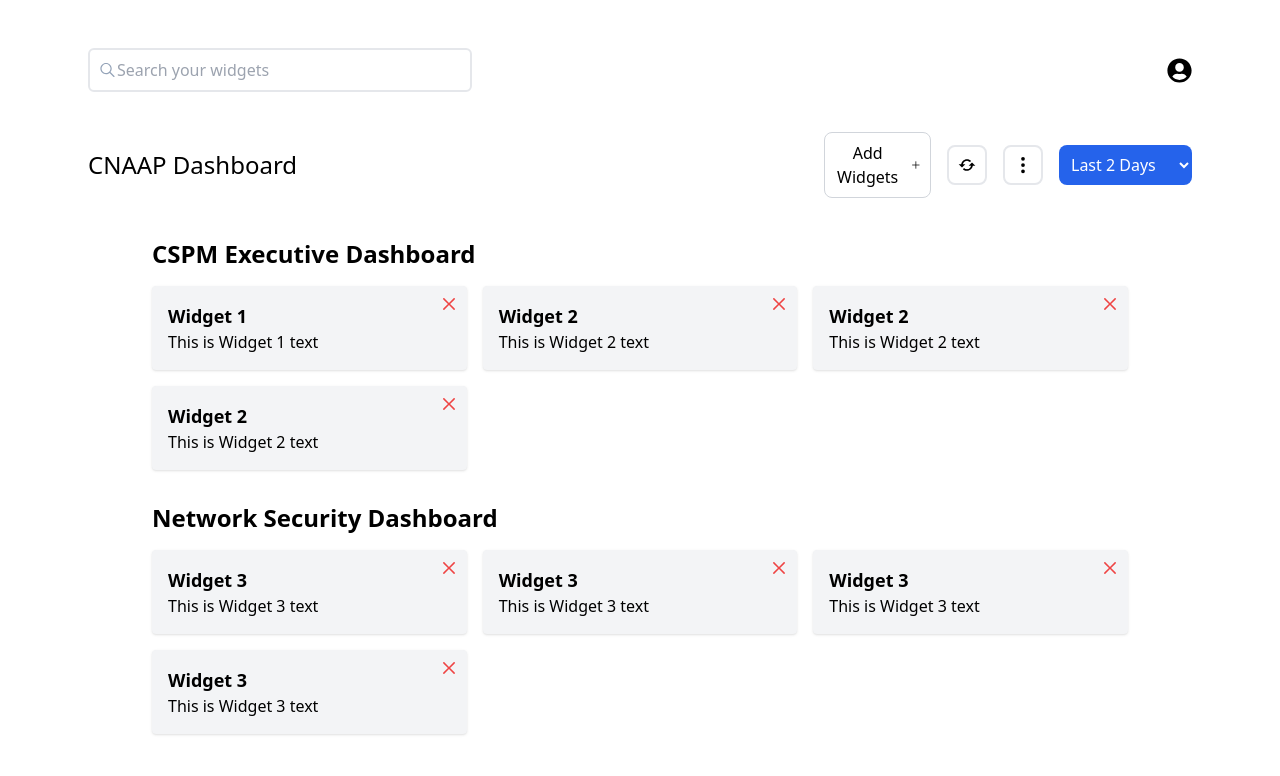
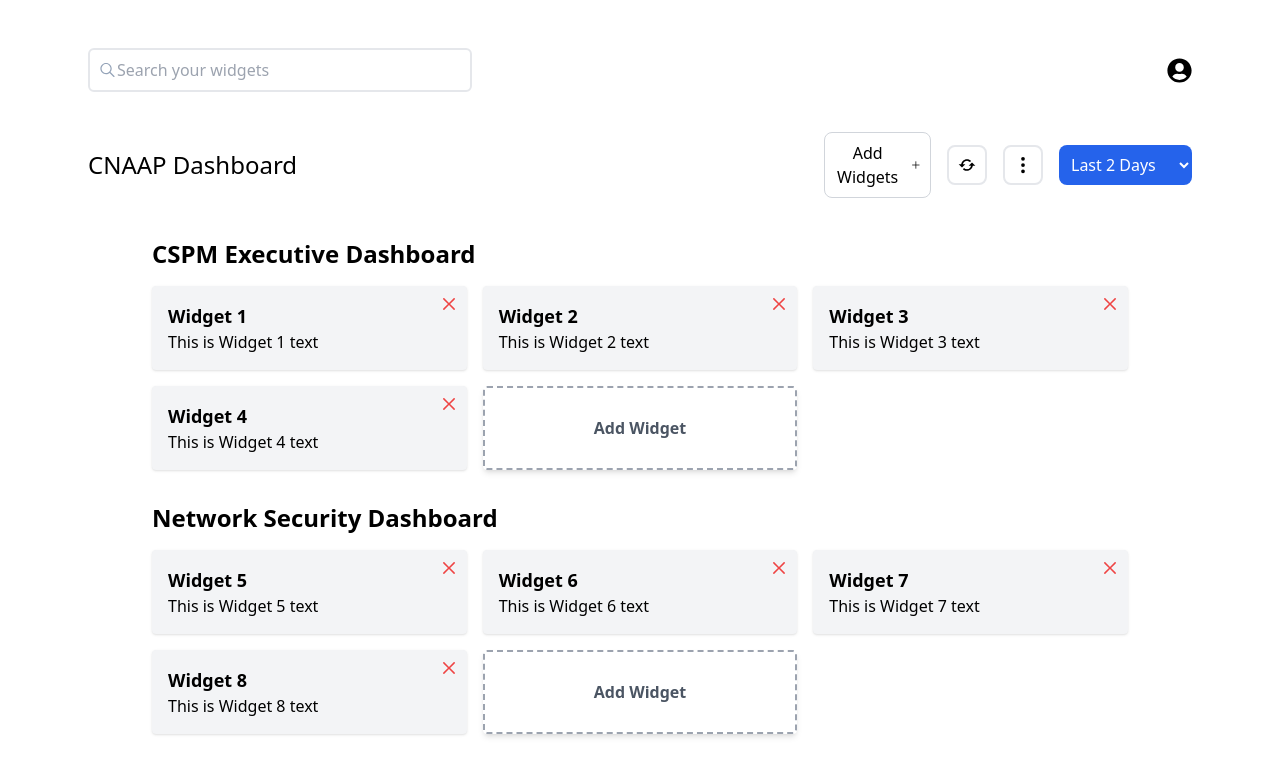
Before and after one commit to khurshedeth/Accu_Dashboard, a React (Create React App) app: page / in a window 1280 px wide. Shown: the top 776 px of the page. Built offline with nearby package versions, Linux system fonts and the light colour scheme.

Commit message:
empty card

```diff
--- a/src/App.js
+++ b/src/App.js
@@ -3,7 +3,6 @@ import { v4 as uuidv4 } from "uuid";
 import Search from "./components/Search";
 import WidgetCategories from "./components/WidgetCategories";
 import AddWid from "./components/AddWid";
-
 import { ToastContainer, toast } from "react-toastify";
 import "react-toastify/dist/ReactToastify.css";
 
@@ -16,29 +15,27 @@ function Dashboard() {
         widgets: [
           { id: uuidv4(), name: "Widget 1", text: "This is Widget 1 text" },
           { id: uuidv4(), name: "Widget 2", text: "This is Widget 2 text" },
-          { id: uuidv4(), name: "Widget 2", text: "This is Widget 2 text" },
-          { id: uuidv4(), name: "Widget 2", text: "This is Widget 2 text" },
+          { id: uuidv4(), name: "Widget 3", text: "This is Widget 3 text" },
+          { id: uuidv4(), name: "Widget 4", text: "This is Widget 4 text" },
         ],
       },
       {
         id: "network-security-dashboard",
         name: "Network Security Dashboard",
         widgets: [
-          { id: uuidv4(), name: "Widget 3", text: "This is Widget 3 text" },
-          { id: uuidv4(), name: "Widget 3", text: "This is Widget 3 text" },
-          { id: uuidv4(), name: "Widget 3", text: "This is Widget 3 text" },
-          { id: uuidv4(), name: "Widget 3", text: "This is Widget 3 text" },
+          { id: uuidv4(), name: "Widget 5", text: "This is Widget 5 text" },
+          { id: uuidv4(), name: "Widget 6", text: "This is Widget 6 text" },
+          { id: uuidv4(), name: "Widget 7", text: "This is Widget 7 text" },
+          { id: uuidv4(), name: "Widget 8", text: "This is Widget 8 text" },
         ],
       },
     ],
   };
 
-  // Load data from local storage or use initial data
   const storedData = localStorage.getItem("dashboardData");
   const [data, setData] = useState(storedData ? JSON.parse(storedData) : initialData);
   const [searchResults, setSearchResults] = useState(data);
 
-  // Save data to local storage whenever it changes
   useEffect(() => {
     localStorage.setItem("dashboardData", JSON.stringify(data));
   }, [data]);
@@ -102,6 +99,7 @@ function Dashboard() {
       <WidgetCategories
         categories={searchResults.categories}
         onRemoveWidget={handleRemoveWidget}
+        onAddWidget={handleAddWidget}
       />
       <ToastContainer />
     </div>
--- /dev/null
+++ b/src/components/AddWidgetModal.js
@@ -0,0 +1,54 @@
+import React, { useState } from "react";
+
+function AddWidgetModal({ isOpen, onClose, onAdd }) {
+  const [widgetName, setWidgetName] = useState("");
+  const [widgetText, setWidgetText] = useState("");
+
+  const handleAdd = () => {
+    if (widgetName.trim() && widgetText.trim()) {
+      onAdd(widgetName, widgetText);
+      setWidgetName("");
+      setWidgetText("");
+      onClose();
+    }
+  };
+
+  if (!isOpen) return null;
+
+  return (
+    <div className="fixed inset-0 bg-black bg-opacity-50 flex items-center justify-center">
+      <div className="bg-white p-6 rounded-lg shadow-lg max-w-md w-full">
+        <h2 className="text-xl font-semibold mb-4">Add New Widget</h2>
+        <input
+          type="text"
+          placeholder="Widget Name"
+          value={widgetName}
+          onChange={(e) => setWidgetName(e.target.value)}
+          className="w-full p-2 mb-4 border border-gray-300 rounded"
+        />
+        <textarea
+          placeholder="Widget Text"
+          value={widgetText}
+          onChange={(e) => setWidgetText(e.target.value)}
+          className="w-full p-2 mb-4 border border-gray-300 rounded"
+        />
+        <div className="flex justify-end">
+          <button
+            onClick={onClose}
+            className="px-4 py-2 mr-2 bg-gray-300 text-gray-700 rounded"
+          >
+            Cancel
+          </button>
+          <button
+            onClick={handleAdd}
+            className="px-4 py-2 bg-blue-600 text-white rounded"
+          >
+            Add Widget
+          </button>
+        </div>
+      </div>
+    </div>
+  );
+}
+
+export default AddWidgetModal;
--- a/src/components/WidgetCategories.js
+++ b/src/components/WidgetCategories.js
@@ -1,29 +1,59 @@
-import React from 'react';
+import React, { useState } from "react";
 import { RxCross2 } from "react-icons/rx";
+import AddWidgetModal from "./AddWidgetModal";
 
+function WidgetCategories({ categories, onRemoveWidget, onAddWidget }) {
+  const [modalOpen, setModalOpen] = useState(false);
+  const [activeCategory, setActiveCategory] = useState(null);
 
-function WidgetCategories({ categories, onRemoveWidget }) {
+  const handleAddWidgetClick = (categoryId) => {
+    setActiveCategory(categoryId);
+    setModalOpen(true);
+  };
+
+  const handleAddWidget = (name, text) => {
+    if (activeCategory) {
+      onAddWidget(activeCategory, { name, text });
+    }
+  };
+
   return (
-        <div className='mx-4 lg:mx-[4rem] px-4 lg:px-[2rem] mt-10'>
-            {categories.map(category => (
+    <div className="mx-4 lg:mx-[4rem] px-4 lg:px-[2rem] mt-10">
+      {categories.map((category) => (
         <div key={category.id} className="mb-8">
-                    <h2 className="text-xl lg:text-2xl font-bold mb-4">{category.name}</h2>
+          <h2 className="text-xl lg:text-2xl font-bold mb-4">
+            {category.name}
+          </h2>
           <div className="grid grid-cols-1 sm:grid-cols-2 lg:grid-cols-3 gap-4">
-                        {category.widgets.map(widget => (
-                            <div key={widget.id} className="p-4 bg-gray-100 rounded shadow relative hover:scale-105 transition-transform">
+            {category.widgets.map((widget) => (
+              <div
+                key={widget.id}
+                className="p-4 bg-gray-100 rounded shadow relative hover:scale-105 transition-transform"
+              >
                 <h3 className="text-lg font-semibold">{widget.name}</h3>
                 <p>{widget.text}</p>
                 <button
                   className="absolute top-0 right-0 m-2 text-red-500"
                   onClick={() => onRemoveWidget(category.id, widget.id)}
                 >
-                                <RxCross2 size={20}/>
+                  <RxCross2 size={20} />
                 </button>
               </div>
             ))}
+            <div
+              className="flex items-center justify-center p-4 bg-white border-2 border-dashed border-gray-400 rounded shadow-md cursor-pointer hover:scale-105 transition-transform"
+              onClick={() => handleAddWidgetClick(category.id)}
+            >
+              <span className="text-gray-600 font-semibold">Add Widget</span>
+            </div>
           </div>
         </div>
       ))}
+      <AddWidgetModal
+        isOpen={modalOpen}
+        onClose={() => setModalOpen(false)}
+        onAdd={handleAddWidget}
+      />
     </div>
   );
 }
```
Lines whose indentation alone changed are shown as unchanged.
